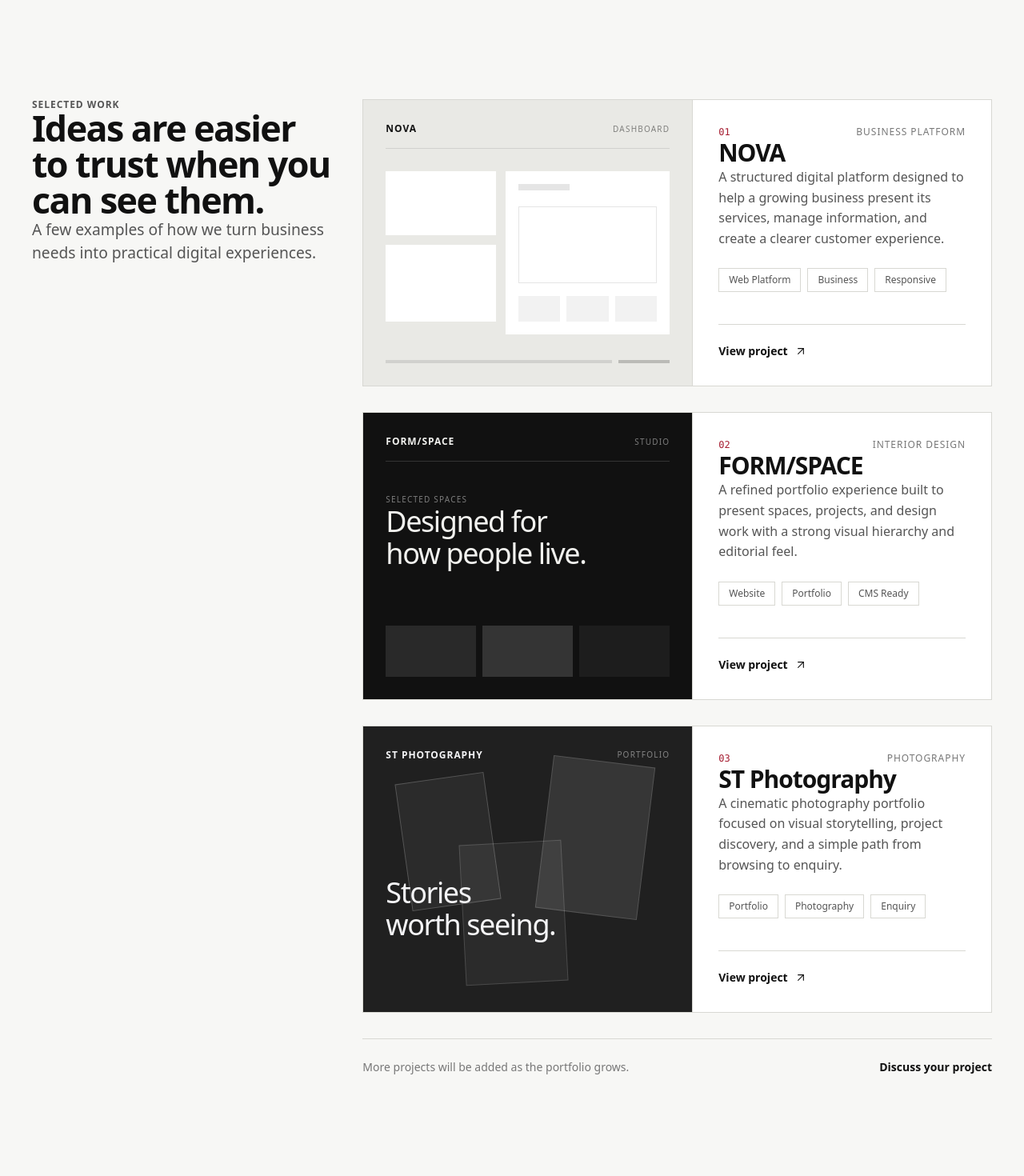
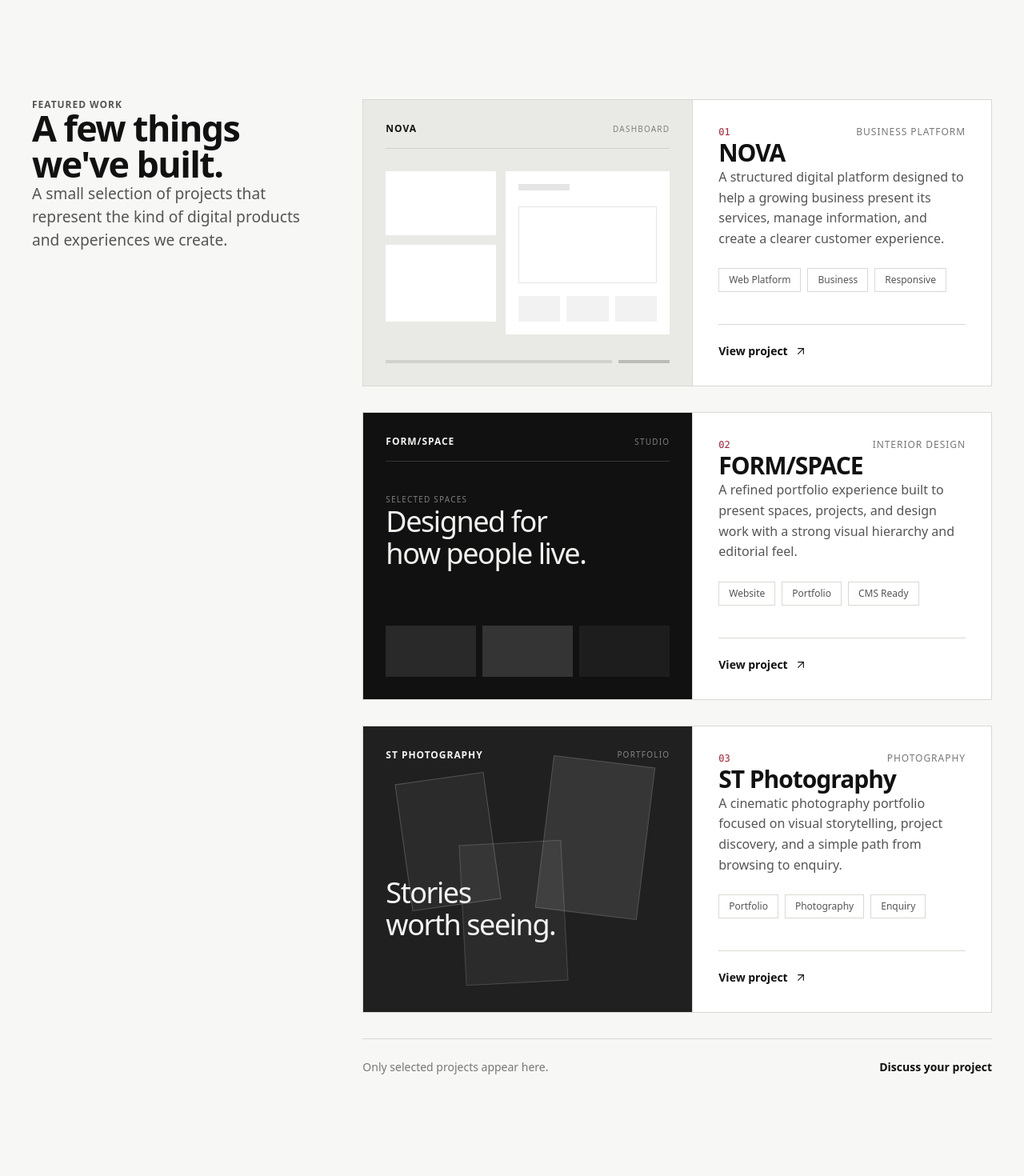
Before and after one commit to Gigawashudas/kureshtic, a Next.js app: page / in a window 1280 px wide. Shown: the part 2900-4370 px from the top of the page at 80% size. Built offline with nearby package versions, Linux system fonts and the light colour scheme.

Commit message:
Refine selected work as featured projects

```diff
--- a/src/components/sections/selected-work.tsx
+++ b/src/components/sections/selected-work.tsx
@@ -1,12 +1,13 @@
 import { ArrowUpRight } from "lucide-react";
 
-const projects = [
+const featuredProjects = [
   {
     number: "01",
     category: "Business Platform",
     title: "NOVA",
     description: "A structured digital platform designed to help a growing business present its services, manage information, and create a clearer customer experience.",
     tags: ["Web Platform", "Business", "Responsive"],
+    featured: true,
     theme: "light",
   },
   {
@@ -15,6 +16,7 @@ const projects = [
     title: "FORM/SPACE",
     description: "A refined portfolio experience built to present spaces, projects, and design work with a strong visual hierarchy and editorial feel.",
     tags: ["Website", "Portfolio", "CMS Ready"],
+    featured: true,
     theme: "dark",
   },
   {
@@ -23,11 +25,12 @@ const projects = [
     title: "ST Photography",
     description: "A cinematic photography portfolio focused on visual storytelling, project discovery, and a simple path from browsing to enquiry.",
     tags: ["Portfolio", "Photography", "Enquiry"],
+    featured: true,
     theme: "image",
   },
 ];
 
-function ProjectVisual({ project }: { project: (typeof projects)[number] }) {
+function ProjectVisual({ project }: { project: (typeof featuredProjects)[number] }) {
   if (project.theme === "dark") {
     return (
       <div className="relative h-full min-h-72 overflow-hidden bg-[#111111] p-5 text-[#f2f2ef] sm:min-h-80 sm:p-7">
@@ -117,23 +120,25 @@ function ProjectVisual({ project }: { project: (typeof projects)[number] }) {
 }
 
 export function SelectedWork() {
+  const featured = featuredProjects.filter((project) => project.featured);
+
   return (
     <section id="work" aria-labelledby="selected-work-heading" className="k-section border-b border-[var(--border)]">
       <div className="k-container">
         <div className="grid gap-12 lg:grid-cols-12 lg:gap-10">
           <div className="lg:col-span-4">
-            <p className="k-eyebrow">Selected work</p>
+            <p className="k-eyebrow">Featured work</p>
 
             <h2 id="selected-work-heading" className="k-heading-2 mt-6 max-w-lg">
-              Ideas are easier to trust when you can see them.
+              A few things we&apos;ve built.
             </h2>
 
-            <p className="k-body-large mt-7 max-w-md">A few examples of how we turn business needs into practical digital experiences.</p>
+            <p className="k-body-large mt-7 max-w-md">A small selection of projects that represent the kind of digital products and experiences we create.</p>
           </div>
 
           <div className="lg:col-span-8">
             <div className="grid gap-8">
-              {projects.map((project) => (
+              {featured.map((project) => (
                 <article key={project.number} className="group overflow-hidden border border-[var(--border)] bg-[var(--surface)]">
                   <div className="grid lg:grid-cols-[1.05fr_0.95fr]">
                     <div className="overflow-hidden border-b border-[var(--border)] lg:border-b-0 lg:border-r">
@@ -174,7 +179,7 @@ export function SelectedWork() {
             </div>
 
             <div className="mt-8 flex flex-col gap-4 border-t border-[var(--border)] pt-6 sm:flex-row sm:items-center sm:justify-between">
-              <p className="k-body-small">More projects will be added as the portfolio grows.</p>
+              <p className="k-body-small">Only selected projects appear here.</p>
 
               <a href="#contact" className="k-link text-sm font-semibold">
                 Discuss your project
```
